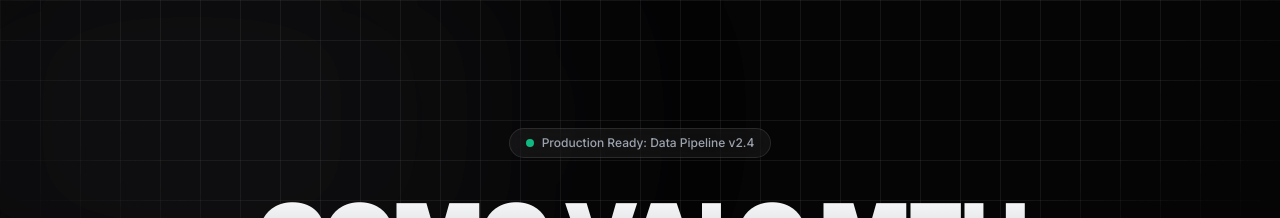
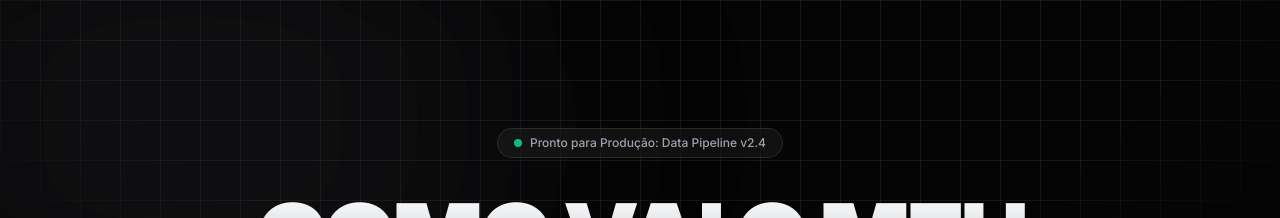
Before and after one commit to gustavoalikan1910/cmvm, a Next.js app in the folder website/: page / in a window 1280 px wide. Shown: the top 218 px of the page. Built offline with nearby package versions, Linux system fonts and the light colour scheme; no server answers; the database is empty.

Commit message:
feat: translate hero badge to Portuguese

```diff
--- a/website/app/page.jsx
+++ b/website/app/page.jsx
@@ -64,7 +64,7 @@ export default async function Home() {
               <span className="animate-ping absolute inline-flex h-full w-full rounded-full bg-emerald-400 opacity-75"></span>
               <span className="relative inline-flex rounded-full h-2 w-2 bg-emerald-500"></span>
             </span>
-            Production Ready: Data Pipeline v2.4
+            Pronto para Produção: Data Pipeline v2.4
           </div>
 
           <h1 className="text-5xl md:text-8xl font-black tracking-tighter mb-8 bg-gradient-to-b from-white to-gray-500 bg-clip-text text-transparent flex flex-col md:flex-row items-center justify-center gap-6 md:gap-10">
```
